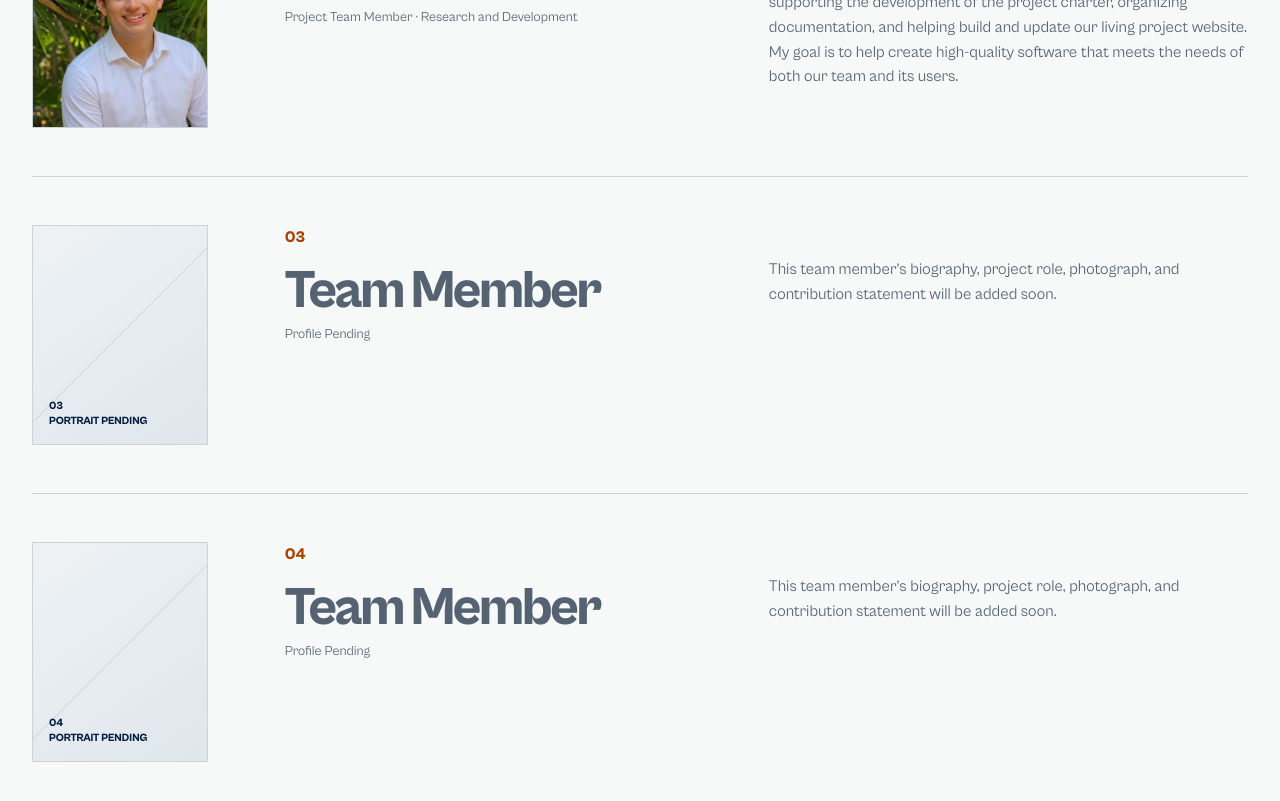
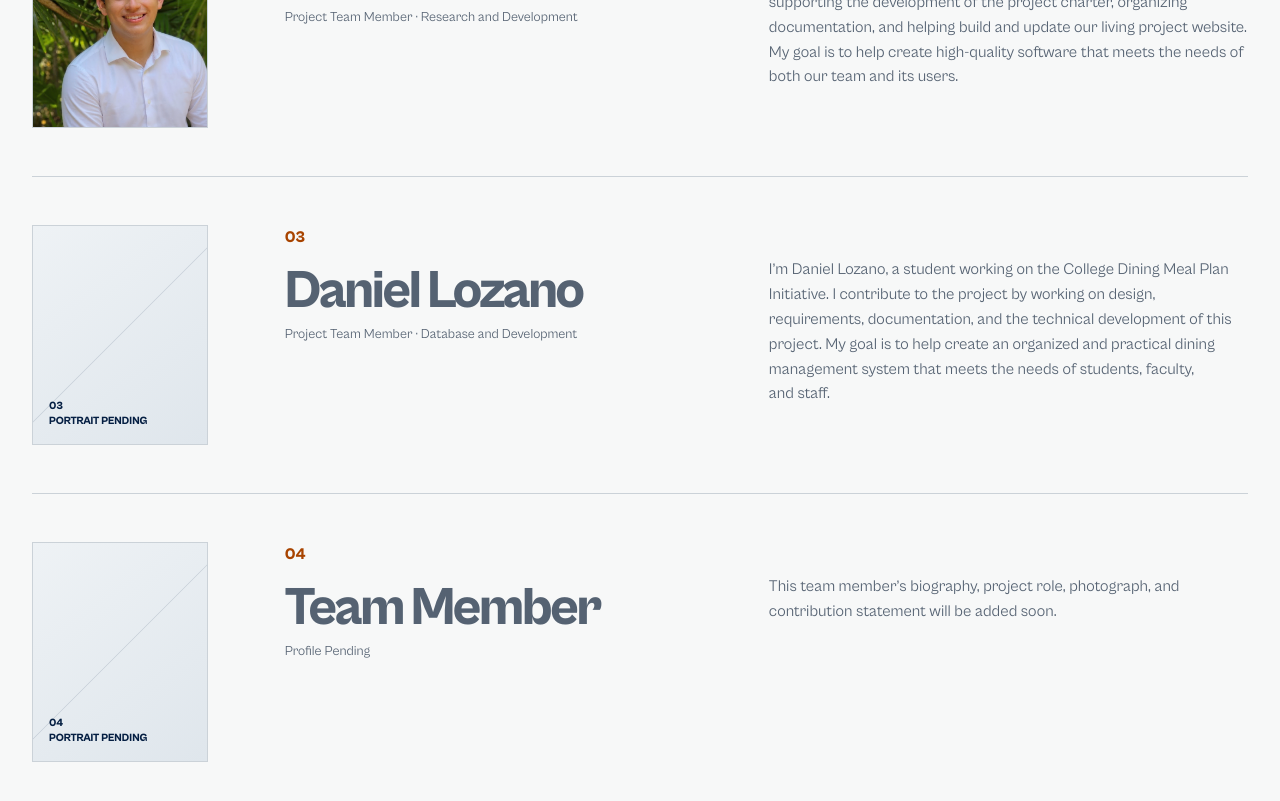
Before and after one commit to dlozan62/dlozan62.github.io, a Jekyll site: the page built from about.html, in a window 1280 px wide and 900 px high, scrolled down 1363 px. Shown: the top 801 px of the window. Built offline with Jekyll 4.4.1, drawn with Linux system fonts in a browser that asks for light colours.

Commit message:
Revise Daniel Lozano's profile information
Updated team member details for Daniel Lozano, including name, role, and biography.

```diff
--- a/about.html
+++ b/about.html
@@ -83,13 +83,14 @@ permalink: /about/
 
     <div>
       <p class="person-number">03</p>
-      <h2>Team Member</h2>
-      <p class="person-role">Profile Pending</p>
+      <h2>Daniel Lozano </h2>
+      <p class="person-role">Project Team Member · Database and Development</p>
     </div>
 
     <p>
-      This team member’s biography, project role, photograph, and contribution
-      statement will be added soon.
+      I’m Daniel Lozano, a student working on the College Dining Meal Plan Initiative.
+      I contribute to the project by working on design, requirements, documentation, and the technical development of this project.
+      My goal is to help create an organized and practical dining management system that meets the needs of students, faculty, and staff.
     </p>
   </article>
 
```
